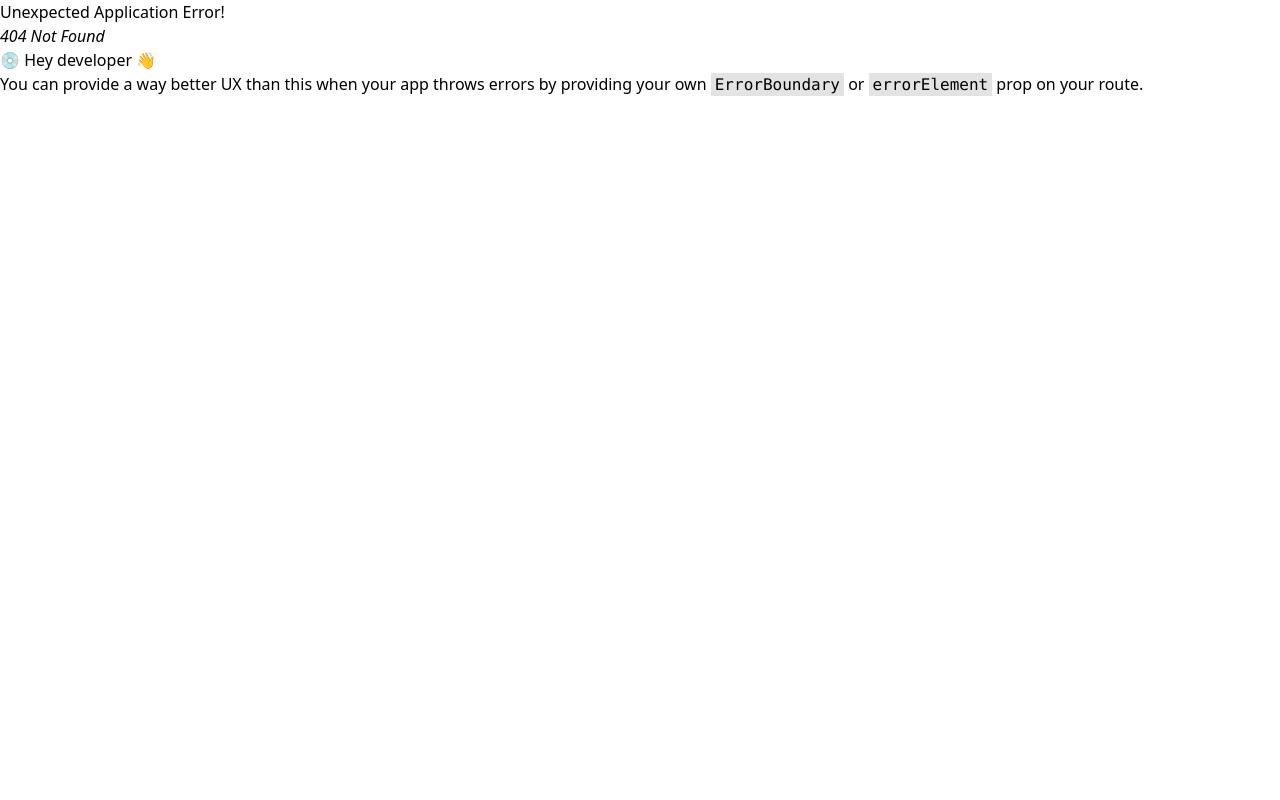
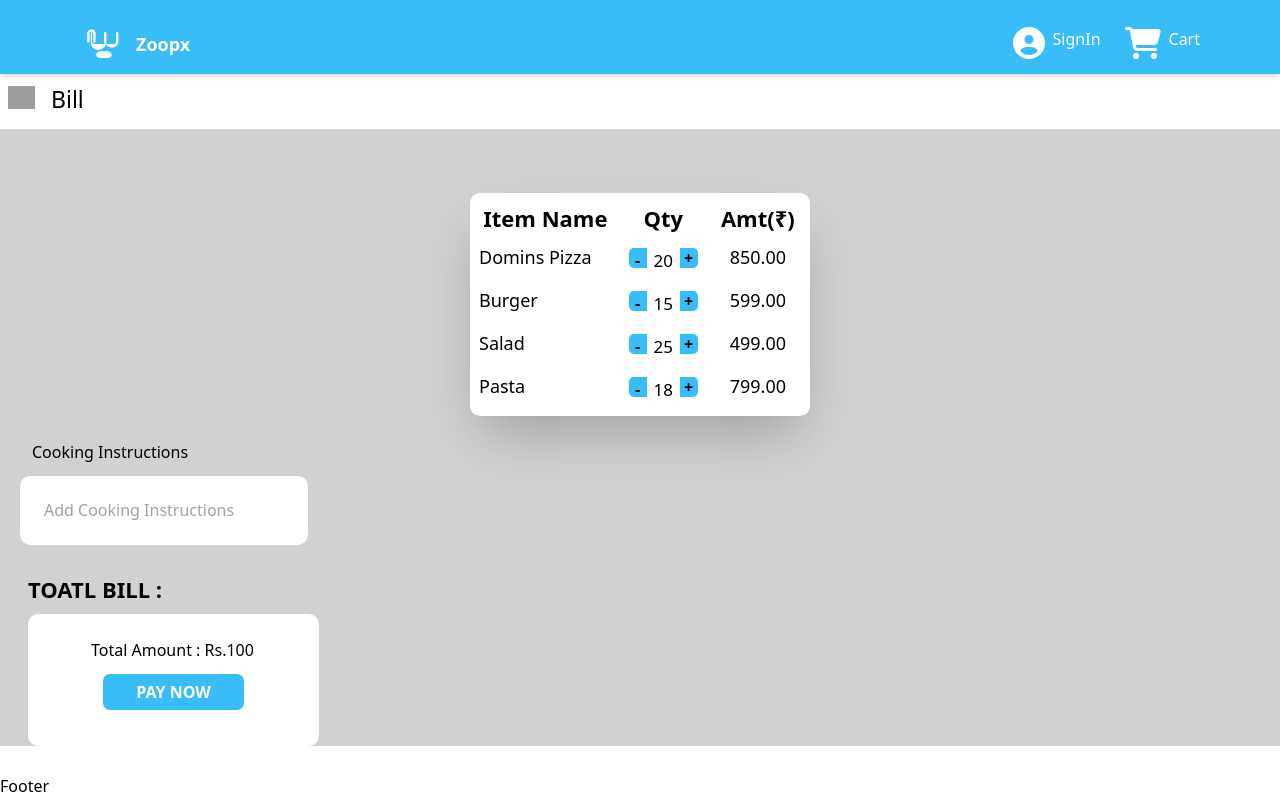
Before and after one commit to Aryashu-1/zoopuserfrontend, a React (Vite) app: page /cart/1 in a window 1280 px wide. Before the commit this address had no page. Built offline with nearby package versions, Linux system fonts and the light colour scheme; grey boxes are pictures that could not be loaded.

Commit message:
Created Cart page and Bill

```diff
--- a/src/Components/Bill/Bill.jsx
+++ b/src/Components/Bill/Bill.jsx
@@ -1,10 +1,112 @@
 import React from 'react'
 import Razorpay from '../Razorpay/Razorpay'
+import { useState } from 'react'
+const Bill = () => {
+  const [count, setCount] = useState(0);
 
-const Bill = () => {
+  function increment() {
+    setCount(count + 1);
+  }
+
+  function decrement() {
+    if (count > 0) {
+      setCount(count - 1);
+    }
+  }
+  const [itemsList,editItemsList] = useState([
+    {
+      "itemName": "Domins Pizza",
+      "quantity": 20,
+      "price": 850.00
+    },
+    {
+      "itemName": "Burger",
+      "quantity": 15,
+      "price": 599.00
+    },
+    {
+      "itemName": "Salad",
+      "quantity": 25,
+      "price": 499.00
+    },
+    {
+      "itemName": "Pasta",
+      "quantity": 18,
+      "price": 799.00
+    }
+  ]
+  )
+  const [cookingInstructions, setcookingInstructions] = useState('');
+  const handleChange = (event) => {
+    setcookingInstructions(event.target.value);
+    console.log(cookingInstructions)
+  };
   return (
-    <div>Bill
-        <Razorpay/>
+    <div className=''>
+      <div className='flex text-center shadow-xl pb-3'>
+          <a href='/cart'>
+            <img className='h-[35px] w-[35px] pl-2 pt-3' src="https://static.thenounproject.com/png/234369-200.png" />
+          </a>
+          <div className='ml-2  pl-2 pt-2 '>
+            <h1 className='text-[23px]' >Bill</h1>
+          </div>
+
+      </div>
+      <div className='bg-[#d1d1d1]'>
+        <div className='pt-16 px-4'>
+            <div className="w-[340px] mx-auto bg-white shadow-2xl rounded-[10px] p-2 " >
+              <table className="w-full ">
+                <thead>
+                  <tr className="">
+                    <th className=" text-[22px] w-[260px]">Item Name</th>
+                    <th className="text-[22px]  w-[66px]">Qty</th>
+                    <th className="text-[22px] w-[55px]">Amt(₹)</th>
+                  </tr>
+                </thead>
+                <tbody>
+                  {itemsList.map((item, index) => (
+                    <tr key={index} className={index % 2 === 0 ? "" : ""}>
+                      <td className="   text-[18px] font-medium w-[250px]">{item.itemName}</td>
+                      { (
+                          <div className='flex h-[20px] w-[69px] mt-3 mx-4'>
+                              <button className='w-[18px] h-[20px] rounded-l-[5px] font-extrabold bg-zoop items-center justify-center' onClick={decrement}>
+                                -
+                              </button>
+                              <div className='w-[33px] h-[20px] text-center'>
+                                <h1 className='text-[17px]'>{item.quantity}</h1>
+                              </div>
+                              <button className='bg-zoop items-center justify-center w-[18px] h-[20px] font-extrabold rounded-r-[5px] flex items-center justify-center' onClick={increment}>
+                                +
+                              </button>
+                          </div>
+                      )}
+
+                      <td className=" px-4 py-2 text-[18px] font-medium w-[55px]">{item.price.toFixed(2)}</td>
+                  </tr>
+                  ))}
+                </tbody>
+              </table>
+            </div>
+          </div>
+          <div className='mb-7 mx-2'>
+            <h1 className='text-[16px] font-medium m-6 mb-3 mx-6'>Cooking Instructions</h1>
+            <div>
+              <input value={cookingInstructions} onChange={handleChange} className='h-[69px] w-[288px] rounded-[10px] ml-3 pl-6' type='text' placeholder='Add Cooking Instructions' ></input>
+            </div>
+          </div>
+          <div className='m-7'>
+            <h1 className='font-semibold text-[22px] mb-2'>TOATL BILL :</h1>
+            <div className='h-[132px] w-[291px] bg-white rounded-[10px] flex items-center justify-center'>
+              <div>
+                <h1>Total Amount : Rs.100</h1>
+                <button className='bg-zoop p-2 flex items-center justify-center w-[141px] h-[36px] rounded-[7px] m-3 text-white font-semibold'>PAY NOW</button>
+              </div>
+            </div>
+          </div>
+
+      </div>
+
+
     </div>
   )
 }
--- a/src/Components/CartCard/CartCard.jsx
+++ b/src/Components/CartCard/CartCard.jsx
@@ -1,11 +1,48 @@
 import React from 'react'
-import Bill from '../Bill/Bill'
+import { Navigate } from 'react-router-dom';
+import { useState } from 'react';
 
 const CartCard = () => {
+  const [expanded, setExpanded] = useState(false);
+  const checkout = () => {
+    console.log('checkout')
+  }
+  const deleteCart = () => {
+    console.log('delete')
+  }
+
+  const toggleExpand = () => {
+    setExpanded(!expanded);
+  };
   return (
-    <div>
-      CartCard
-      <Bill/>
+    <div className={` p-2 w-[315px] mb-1 mx-auto mt-4  rounded-[15px] bg-white shadow-2xl cursor-pointer overflow-hidden transition-all duration-500 ${expanded ? 'h-[160px]' : 'h-[102px]'}`} >
+      <div className='flex' onClick={toggleExpand}>
+          <div className=''>
+            <img
+              src="https://images.pexels.com/photos/262978/pexels-photo-262978.jpeg"
+              alt="Restaurant"
+              className="w-[133px] h-[88px]  object-cover rounded-[15px]"
+            />
+
+          </div>
+          <div className='ml-4 text-[18px] font-medium'>
+            <h1>Gandikota Dosa</h1>
+            <h1>Annapurna</h1>
+            <div className="flex items-center ml-3">
+                  <img className='h-[19px] w-[17px]' src="https://encrypted-tbn0.gstatic.com/images?q=tbn:ANd9GcQSts1lZDcV1iBgY9SlMe94ge-vEvXKviWhTXCqXg5Ypg&s" alt="" />
+                  <span className="md:text-[16px] font-semibold">4.5</span>
+            </div>
+
+          </div>
+
+      </div>
+      {expanded && (
+              <div className='flex mt-4 justify-center items-center'>
+                <button className=" text-red-600 px-2  rounded-md mx-3 border-red-600 shadow-sm shadow-red-500 w-[106px] h-[28px]" onClick={deleteCart}>Delete</button>
+                <a href='/cart/:cartid'><button className="bg-zoop text-white px-2 rounded-md mx-3 w-[106px] h-[28px] shadow-sm shadow-zoop" onClick={checkout}>Checkout</button></a>
+              </div>
+      )}
+
     </div>
   )
 }
--- a/src/Components/HeartIcon/HeartIcon.jsx
+++ b/src/Components/HeartIcon/HeartIcon.jsx
@@ -11,7 +11,7 @@ const HeartIcon = () => {
 
   return (
     <AiFillHeart
-      className={`h-[34px] w-[26px] absolute top-4 right-4 cursor-pointer ${
+      className={`h-[34px] w-[26px] absolute top-4 left-4 cursor-pointer ${
         isLiked
           ? 'text-red-600 transform scale-110 transition-transform duration-400'
           : 'text-white'
--- a/src/Components/Navbar/Navbar.jsx
+++ b/src/Components/Navbar/Navbar.jsx
@@ -35,7 +35,7 @@ const Navbar = () => {
             </div>
             <div className='flex '>
               <button className="text-white mx-2 focus:outline-none transform hover:scale-110 transition-transform">
-                <FontAwesomeIcon icon={faShoppingCart} size="2x" />
+                <a href='/cart'><FontAwesomeIcon icon={faShoppingCart} size="2x" /></a>
               </button>
               <div className="hidden md:flex md:max-xl:flex hover:cursor-pointer">
                 <a href='/cart' className="md:text-white">Cart</a>
--- a/src/Components/ProductCard/ProductCard.jsx
+++ b/src/Components/ProductCard/ProductCard.jsx
@@ -31,19 +31,19 @@ const ProductCard = () => {
             <h1 className='text-[14px]'>Descrition</h1>
             <h1 className='text-[18px] font-bold'>Rs. 45</h1>
             {count === 0 && (
-              <button onClick={increment} className='text-[#57d742] w-[74px] h-[26px] border-[1.5px] mt-3 ml-1 shadow-3xl border-[#b0b0b0] rounded-[10px]'>
+              <button onClick={increment} className='text-[#57d742] items-center justify-center w-[74px] h-[26px] border-[1.5px] mt-3 ml-1 shadow-3xl border-[#b0b0b0] rounded-[10px]'>
                 ADD
               </button>
             )}
             {count !== 0 && (
               <div className='flex h-[30px] w-[100px] mt-3'>
-                <button className='w-[25px] h-[26px] rounded-l-[10px] font-extrabold bg-zoop' onClick={decrement}>
+                <button className='w-[25px] items-center justify-center h-[26px] rounded-l-[10px] font-extrabold bg-zoop' onClick={decrement}>
                   -
                 </button>
-                <div className='w-[46px] h-[26px] text-center'>
+                <div className='w-[46px] h-[26px] text-center items-center justify-center'>
                   <h1 className='text-[17px]'>{count}</h1>
                 </div>
-                <button className='bg-zoop w-[25px] h-[26px] font-extrabold rounded-r-[10px] flex items-center justify-center' onClick={increment}>
+                <button className='bg-zoop items-center justify-center w-[25px] h-[26px] font-extrabold rounded-r-[10px] flex ' onClick={increment}>
                   +
                 </button>
               </div>
--- a/src/Pages/CartPage/CartPage.jsx
+++ b/src/Pages/CartPage/CartPage.jsx
@@ -4,7 +4,15 @@ import CartCard from '../../Components/CartCard/CartCard'
 const CartPage = () => {
   return (
     <div>
-      Cart
+      <div className='flex text-center shadow-xl pb-3'>
+          <a href='/'>
+            <img className='h-[35px] w-[35px] pl-2 pt-3' src="https://static.thenounproject.com/png/234369-200.png" />
+          </a>
+          <div className='ml-2  pl-2 pt-2 '>
+            <h1 className='text-[23px]' >Cart</h1>
+          </div>
+
+      </div>
       <CartCard/>
     </div>
   )
```
Also changed, not shown: src/App.jsx (+7 -1 lines).
